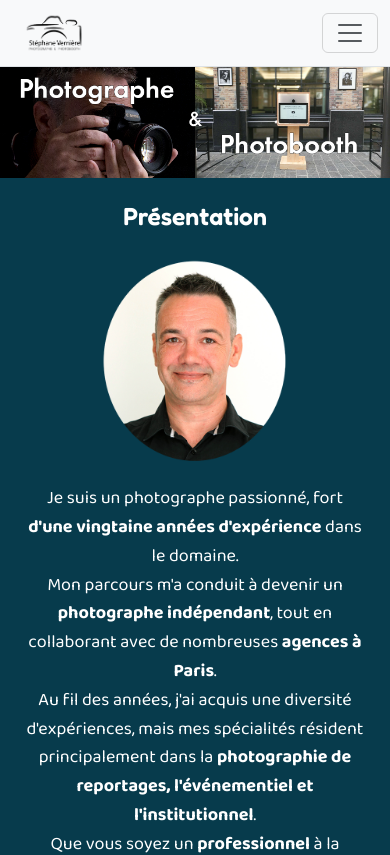
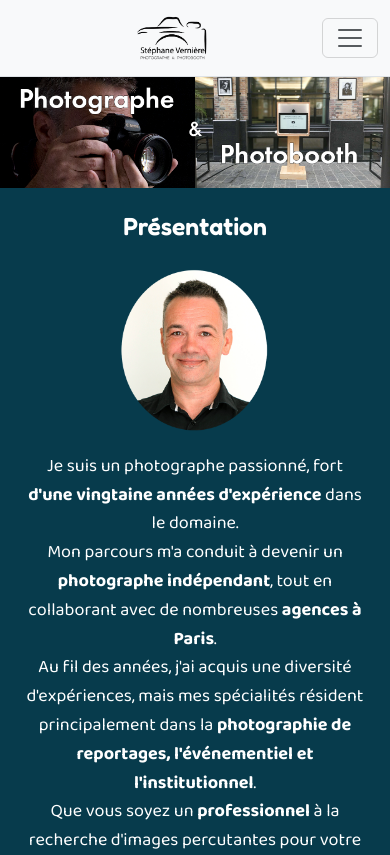
Before and after one commit to PhanDev34000/stephaneverniere.fr, an Angular app in the folder frontend/site-photo/: page /accueil in a window 390 px wide. Shown: the top 855 px of the page. Built offline with nearby package versions, Linux system fonts and the light colour scheme.

Commit message:
MAJ version taille logo + vignette V2

```diff
--- a/frontend/site-photo/src/app/layout/header/header.component.scss
+++ b/frontend/site-photo/src/app/layout/header/header.component.scss
@@ -22,8 +22,12 @@
 
 @media (max-width: 768px) {
   .navbar-brand .logo {
-    max-height: 40px;  /* ajuste la hauteur */
+    max-height: 50px;  /* ajuste la hauteur */
     width: auto;       /* conserve les proportions */
+  }
+
+   .navbar .navbar-brand {
+    margin: 0 auto;
   }
 }
 
--- a/frontend/site-photo/src/app/pages/accueil/accueil.component.scss
+++ b/frontend/site-photo/src/app/pages/accueil/accueil.component.scss
@@ -79,7 +79,7 @@
   }
 
   .presentation-grid .img-wrap img {
-    max-width: 50vw;
+    max-width: 40vw;
   }
 }
 
```
